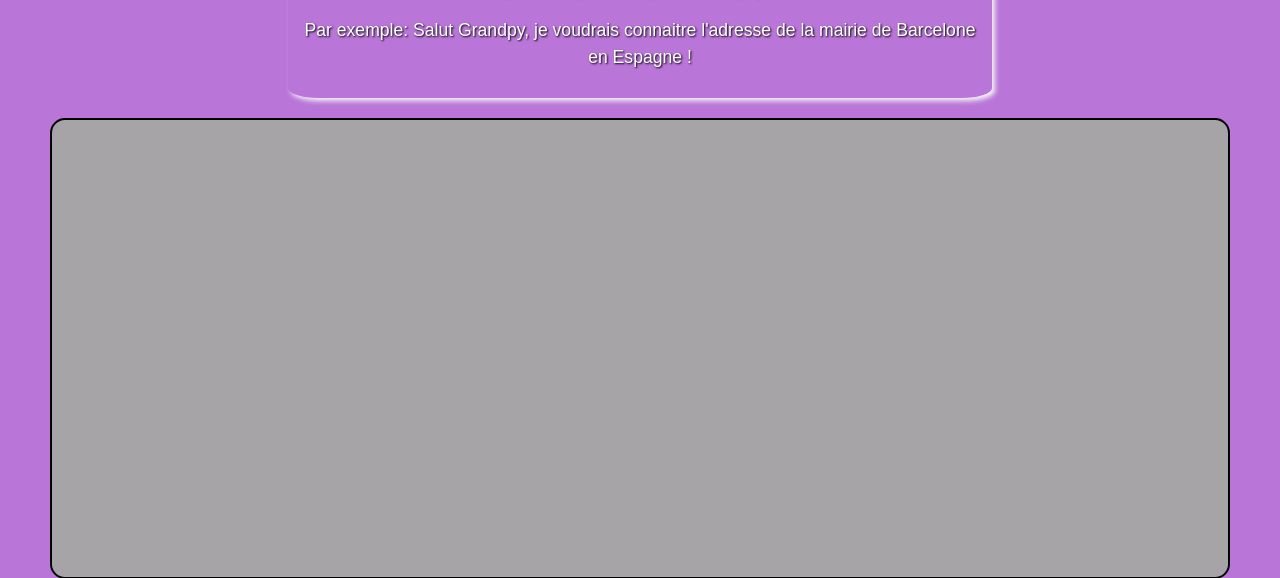
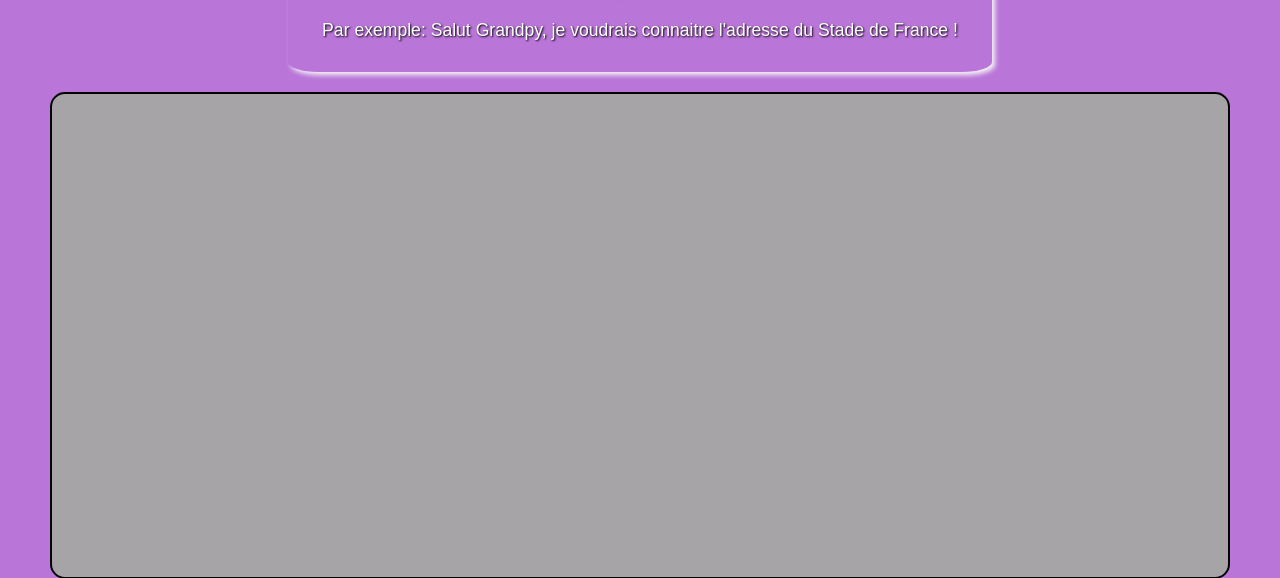
Before and after one commit to vicsim181/Grandpapy, a Flask app: page / in a window 1280 px wide. Shown: the part 149-727 px from the top of the page. Run offline with Flask 2, Linux system fonts and the light colour scheme; some libraries are stand-ins or nearby versions; some web fonts are replaced.

Commit message:
Update home.html

```diff
--- a/my_app/templates/home.html
+++ b/my_app/templates/home.html
@@ -18,8 +18,8 @@
             <header class="board-header">
                 <h1>Bienvenue chez Grandpy BOT !</h1>
                 <h2>Le robot qui répond à toutes tes questions ! (ou presque)</h2>
-                <p>Tu souhaites connaitre l'adresse d'un endroit particulier ? Demande lui et il te répondra ! (Pense à préciser le pays !)</p>
-                <p>Par exemple: Salut Grandpy, je voudrais connaitre l'adresse de la mairie de Barcelone en Espagne !</p>
+                <p>Tu souhaites connaitre l'adresse d'un endroit particulier ? Demande lui et il te répondra !</p>
+                <p>Par exemple: Salut Grandpy, je voudrais connaitre l'adresse du Stade de France !</p>
             </header>
 
             <main class="board-main">
```
